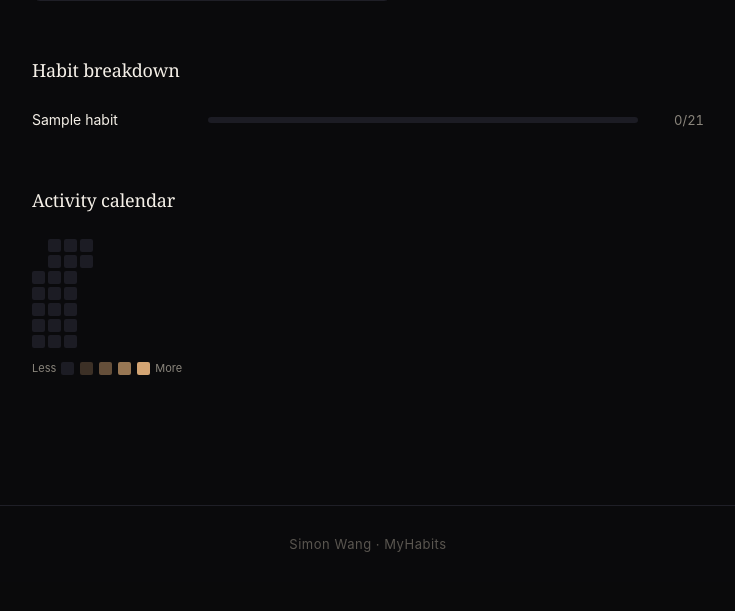
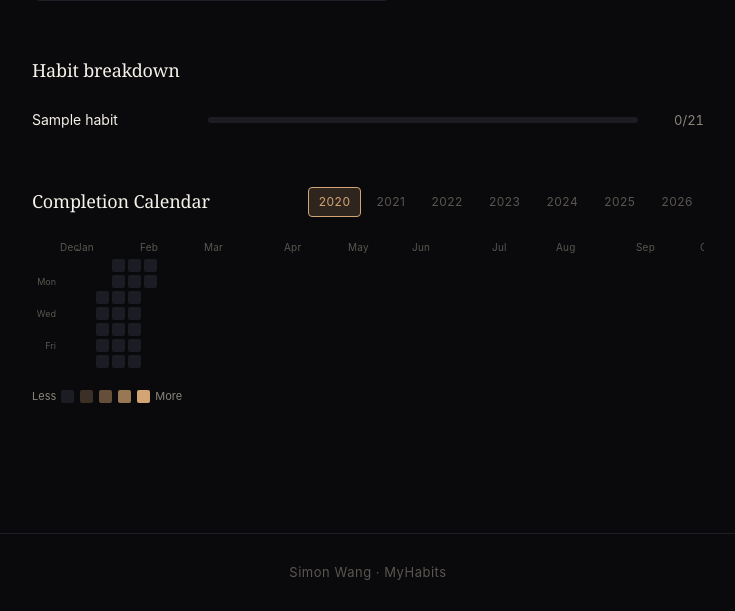
Before and after one commit to SimonE1003/MyHabits, a Flask app: page /stats?year=2020 in a window 1280 px wide. Shown: the part 973-1584 px from the top of the page, without its empty margins (272-1007 px from the left). Before the commit the page ends 1525 px from the top, so only its background shows below. Run offline with Flask 3, Linux system fonts and the light colour scheme; the visitor is signed in with stand-in values (Sample User, id 1); tables that the repository leaves empty hold one stand-in row (values such as "Sample post"); data that the repository does not hold is empty.

Commit message:
Rename to Completion Calendar and add GitHub-style year browser
The activity heatmap was a single flat strip from the user's first
day to today. Now it mirrors GitHub's commit calendar:

- Title renamed from "Activity calendar" to "Completion Calendar".
- Removed the "Each square is a day..." caption per request.
- Added a year switcher (right-aligned). Available years span from
  the user's first habit year to the current year; out-of-range
  ?year= values are ignored.
- Month labels render above the week columns, aligned to the first
  column whose opening day belongs to that month.
- Weekday labels (Mon/Wed/Fri) render on the left axis, aligned to
  the 7-row grid.
- Each year renders as a full 53-column grid (Mon-start weeks),
  with future days left transparent.

Backend: stats.py exposes _build_year_calendar() and the /stats
route honors ?year=, falling back to the current year.

```diff
--- a/app.py
+++ b/app.py
@@ -588,7 +588,8 @@ def stats():
     """Show discipline metrics and a calendar heatmap of the user's history.
 
     Pulls data from all challenge rounds (active + archived) so the user
-    sees their full trajectory, not just the current round.
+    sees their full trajectory, not just the current round. The activity
+    calendar supports year browsing via ?year=.
     """
     user_id = session["user_id"]
     user_tz = get_user_timezone(user_id)
@@ -598,6 +599,23 @@ def stats():
     if data is None:
         # No habits at all → same empty state as /today
         return render_template("stats.html", has_data=False)
+
+    # Honor ?year= for the activity calendar. Validate against
+    # available_years so users can't browse before their account existed.
+    cal = data["calendar"]
+    try:
+        year = int(request.args.get("year", cal["selected_year"]))
+    except (TypeError, ValueError):
+        year = cal["selected_year"]
+    if year != cal["selected_year"]:
+        if year in cal["available_years"]:
+            from stats import _build_year_calendar
+            from datetime import date as _date
+            today = _date.today()
+            cal = _build_year_calendar(
+                data["heatmap"], cal["available_years"], year, today
+            )
+            data["calendar"] = cal
 
     return render_template("stats.html", has_data=True, stats=data)
 
--- a/static/styles.css
+++ b/static/styles.css
@@ -963,6 +963,100 @@ a:hover { color: var(--text); }
     margin-top: 12px;
 }
 
+/* GitHub-style completion calendar */
+.heatmap-header {
+    display: flex;
+    align-items: center;
+    justify-content: space-between;
+    gap: 16px;
+    flex-wrap: wrap;
+}
+.year-switcher {
+    display: flex;
+    gap: 4px;
+}
+.year-btn {
+    font-family: var(--font-body);
+    font-size: 12px;
+    letter-spacing: 0.04em;
+    color: var(--text-faint);
+    padding: 5px 10px;
+    border-radius: 4px;
+    border: 1px solid transparent;
+    transition: all var(--dur) var(--ease);
+}
+.year-btn:hover {
+    color: var(--text);
+    border-color: var(--border);
+}
+.year-btn.active {
+    color: var(--accent);
+    border-color: var(--accent);
+    background: var(--accent-glow);
+}
+
+.cal-scroll {
+    overflow-x: auto;
+    padding-bottom: 8px;
+}
+
+/* Month labels row */
+.cal-months {
+    display: flex;
+    align-items: flex-end;
+    height: 18px;
+    margin-bottom: 4px;
+}
+.cal-dow-spacer {
+    width: 28px;
+    flex-shrink: 0;
+}
+.cal-months-track {
+    display: grid;
+    grid-auto-flow: column;
+    grid-auto-columns: 16px; /* 13px cell + 3px gap */
+    width: max-content;
+}
+.cal-month-label {
+    font-size: 10px;
+    color: var(--text-faint);
+    letter-spacing: 0.02em;
+    white-space: nowrap;
+}
+
+/* Body: weekday labels + weeks */
+.cal-body {
+    display: flex;
+    gap: 4px;
+}
+.cal-dow {
+    display: grid;
+    grid-template-rows: repeat(7, 13px);
+    gap: 3px;
+    width: 28px;
+    flex-shrink: 0;
+}
+.cal-dow-label {
+    font-size: 9px;
+    color: var(--text-faint);
+    line-height: 13px;
+    text-align: right;
+    padding-right: 4px;
+}
+.cal-weeks {
+    display: flex;
+    gap: 3px;
+}
+.cal-week {
+    display: grid;
+    grid-template-rows: repeat(7, 13px);
+    gap: 3px;
+}
+.heat-cell.future {
+    background: transparent;
+}
+.heat-cell.future:hover { transform: none; }
+
 /* Per-round history */
 .rounds-list {
     display: grid;
--- a/stats.py
+++ b/stats.py
@@ -283,6 +283,12 @@ def compute_user_stats(db, user_id, user_tz=None):
 
     has_enough_data = main_round["days_elapsed"] >= 3
 
+    # ---- Year-scoped heatmap for the GitHub-style calendar ----
+    # The user can browse by year; default to the current year.
+    earliest_year = first_start.year
+    current_year = today.year
+    available_years = list(range(earliest_year, current_year + 1))
+
     return {
         "score": main_round["score"],
         "dimensions": main_round["dimensions"],
@@ -301,4 +307,84 @@ def compute_user_stats(db, user_id, user_tz=None):
             "end": today.isoformat(),
         },
         "has_enough_data": has_enough_data,
+        "calendar": _build_year_calendar(
+            daily_map, available_years, current_year, today
+        ),
     }
+
+
+def _build_year_calendar(daily_map, available_years, selected_year, today):
+    """Build GitHub-style calendar data for one year.
+
+    Returns:
+        {
+            "available_years": [2024, 2025, ...],
+            "selected_year": 2026,
+            "months": [{label, offset_weeks}, ...],  # top labels
+            "weeks": [[cell, ...], ...],              # 7 rows × N week columns
+        }
+    """
+    from datetime import date as _date
+
+    year = selected_year
+    jan1 = _date(year, 1, 1)
+    dec31 = _date(year, 12, 31)
+    # Start from the Monday on or before Jan 1.
+    start = jan1 - timedelta(days=jan1.weekday())
+    end = dec31
+
+    # Cap future dates at today (don't render cells for days that
+    # haven't happened yet).
+    render_end = min(end, today) if year == today.year else end
+
+    # Build week columns (each column = Mon..Sun).
+    weeks = []
+    d = start
+    while d <= render_end:
+        col = []
+        for _ in range(7):
+            if d > render_end:
+                col.append({"date": d.isoformat(), "is_future": True})
+            else:
+                d_str = d.isoformat()
+                info = daily_map.get(d_str)
+                if info and info["total"] > 0:
+                    ratio = info["done"] / info["total"]
+                    col.append({
+                        "date": d_str,
+                        "done": info["done"],
+                        "total": info["total"],
+                        "ratio": ratio,
+                        "is_placeholder": False,
+                    })
+                else:
+                    col.append({
+                        "date": d_str,
+                        "done": 0,
+                        "total": 0,
+                        "ratio": 0,
+                        "is_placeholder": True,
+                    })
+            d += timedelta(days=1)
+        weeks.append(col)
+
+    # Month labels positioned by week-column offset.
+    # GitHub renders the month name above the first week whose first
+    # day belongs to that month.
+    months = []
+    if weeks:
+        last_month = -1
+        for i, week in enumerate(weeks):
+            # Use the first non-future day in the week to decide the month.
+            ref = week[0]
+            m = _date.fromisoformat(ref["date"]).month
+            if m != last_month and not ref.get("is_future"):
+                months.append({"label": m, "offset": i})
+                last_month = m
+
+    return {
+        "available_years": available_years,
+        "selected_year": selected_year,
+        "months": months,
+        "weeks": weeks,
+    }
--- a/templates/stats.html
+++ b/templates/stats.html
@@ -150,14 +150,50 @@
         </div>
         {% endif %}
 
-        <!-- 5. Activity calendar (GitHub-style commit graph) -->
+        <!-- 5. Completion Calendar (GitHub-style commit graph) -->
         <div class="heatmap-section" style="margin-top: 56px;">
-            <h3 style="font-family: var(--font-display); font-size: 18px; margin-bottom: 24px;">{{ t('stats.heatmap_title') }}</h3>
-            <div class="heatmap-wrap">
-                <div class="heatmap-grid" id="heatmapGrid">
-                    {% for cell in stats.heatmap_cells %}
-                        {% if cell.is_placeholder %}
-                            <div class="heat-cell empty"></div>
+            <div class="heatmap-header">
+                <h3 style="font-family: var(--font-display); font-size: 18px; margin: 0;">{{ t('stats.heatmap_title') }}</h3>
+                <div class="year-switcher">
+                    {% for yr in stats.calendar.available_years %}
+                    <a href="{{ url_for('stats', year=yr) }}"
+                       class="year-btn {% if yr == stats.calendar.selected_year %}active{% endif %}">{{ yr }}</a>
+                    {% endfor %}
+                </div>
+            </div>
+
+            <div class="heatmap-wrap" style="margin-top: 20px;">
+                <div class="cal-scroll">
+                    <!-- Month labels row -->
+                    <div class="cal-months">
+                        <div class="cal-dow-spacer"></div>
+                        <div class="cal-months-track">
+                            {% for m in stats.calendar.months %}
+                            <span class="cal-month-label" style="grid-column: {{ m.offset + 1 }};">{{ t('stats.month_' ~ m.label) }}</span>
+                            {% endfor %}
+                        </div>
+                    </div>
+
+                    <!-- Main grid: weekday labels + week columns -->
+                    <div class="cal-body">
+                        <div class="cal-dow">
+                            <span class="cal-dow-label"></span>
+                            <span class="cal-dow-label">{{ t('stats.dow_mon') }}</span>
+                            <span class="cal-dow-label"></span>
+                            <span class="cal-dow-label">{{ t('stats.dow_wed') }}</span>
+                            <span class="cal-dow-label"></span>
+                            <span class="cal-dow-label">{{ t('stats.dow_fri') }}</span>
+                            <span class="cal-dow-label"></span>
+                        </div>
+                        <div class="cal-weeks">
+                            {% for week in stats.calendar.weeks %}
+                            <div class="cal-week">
+                                {% for cell in week %}
+                                    {% if cell.is_future is defined and cell.is_future %}
+                                        <div class="heat-cell future"></div>
+                                    {% elif cell.is_placeholder %}
+                                        <div class="heat-cell empty"
+                                             title="{{ cell.date }}"></div>
                                     {% else %}
                                         {% if cell.ratio == 0 %}
                                             {% set level = 0 %}
@@ -177,6 +213,10 @@
                                     {% endif %}
                                 {% endfor %}
                             </div>
+                            {% endfor %}
+                        </div>
+                    </div>
+                </div>
 
                 <div class="heatmap-legend">
                     <span class="muted" style="font-size: 11px;">{{ t('stats.less') }}</span>
--- a/translations.py
+++ b/translations.py
@@ -237,13 +237,32 @@ TRANSLATIONS = {
     'stats.dim_streak':     {'en': 'Streak',         'zh': '连续性'},
 
     # Heatmap
-    'stats.heatmap_title': {'en': 'Activity calendar', 'zh': '活动日历'},
+    'stats.heatmap_title': {'en': 'Completion Calendar', 'zh': '完成日历'},
     'stats.heatmap_desc':  {
         'en': 'Each square is a day. Darker means more habits completed.',
         'zh': '每个方块代表一天。颜色越深表示完成的习惯越多。'
     },
     'stats.less':          {'en': 'Less',  'zh': '少'},
     'stats.more':          {'en': 'More',  'zh': '多'},
+
+    # Month labels (Jan..Dec)
+    'stats.month_1':  {'en': 'Jan', 'zh': '1月'},
+    'stats.month_2':  {'en': 'Feb', 'zh': '2月'},
+    'stats.month_3':  {'en': 'Mar', 'zh': '3月'},
+    'stats.month_4':  {'en': 'Apr', 'zh': '4月'},
+    'stats.month_5':  {'en': 'May', 'zh': '5月'},
+    'stats.month_6':  {'en': 'Jun', 'zh': '6月'},
+    'stats.month_7':  {'en': 'Jul', 'zh': '7月'},
+    'stats.month_8':  {'en': 'Aug', 'zh': '8月'},
+    'stats.month_9':  {'en': 'Sep', 'zh': '9月'},
+    'stats.month_10': {'en': 'Oct', 'zh': '10月'},
+    'stats.month_11': {'en': 'Nov', 'zh': '11月'},
+    'stats.month_12': {'en': 'Dec', 'zh': '12月'},
+
+    # Day-of-week labels (Mon, Wed, Fri — shown on left axis)
+    'stats.dow_mon': {'en': 'Mon', 'zh': '一'},
+    'stats.dow_wed': {'en': 'Wed', 'zh': '三'},
+    'stats.dow_fri': {'en': 'Fri', 'zh': '五'},
 
     # Rounds
     'stats.rounds_title':  {'en': 'Challenge history', 'zh': '挑战历史'},
```
Lines whose indentation alone changed are shown as unchanged.
